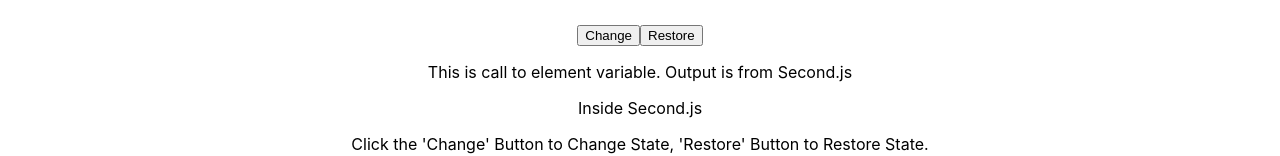
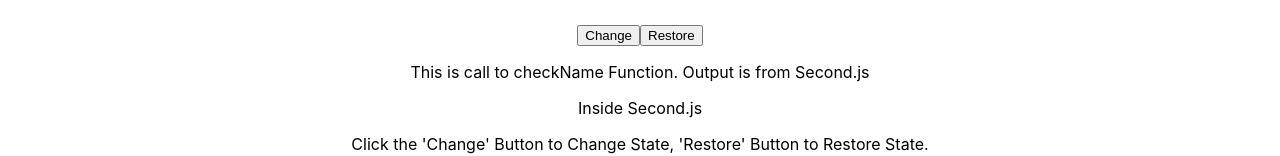
Before and after one commit to aktharshaik/clockapp, a React (Create React App) app: page / in a window 1280 px wide. Shown: the part 196-352 px from the top of the page. Built offline with nearby package versions, Linux system fonts and the light colour scheme.

Commit message:
Replaced element variable with function

```diff
--- a/src/Components/First.js
+++ b/src/Components/First.js
@@ -39,7 +39,7 @@ class First extends React.Component{
                 <h2>Initial name is : {this.state.name}</h2>
                 <button onClick={this.changeName}>Change</button>
                 <button onClick={this.restoreName}>Restore</button>
-                <p align="center">This is call to element variable. Output is from Second.js</p>
+                <p align="center">This is call to checkName Function. Output is from Second.js</p>
                 <Second name={this.checkName()} />
                 <p align="left">First.js Ends Here</p>
             </div>
```
